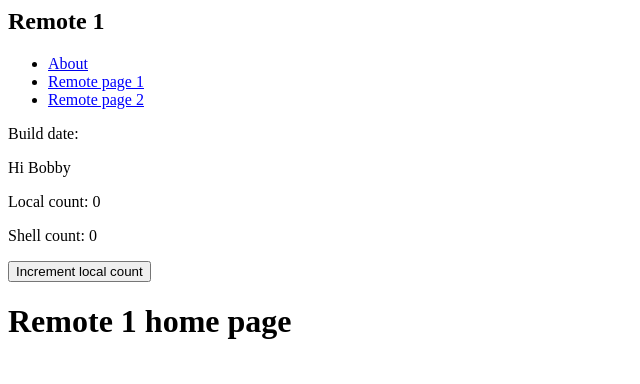
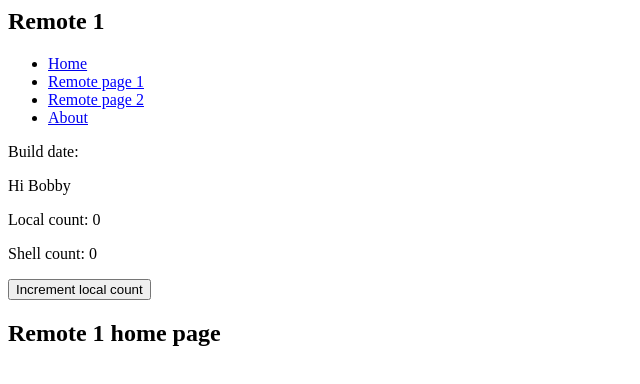
Before and after one commit to coryhouse/remote-1, a React app: page / in a window 1280 px wide. Shown: the top 384 px of the page, without its empty margins (0-640 px from the left). Built offline with nearby package versions, Linux system fonts and the light colour scheme.

Commit message:
fix layout

```diff
--- a/src/components/RemoteOne.tsx
+++ b/src/components/RemoteOne.tsx
@@ -29,13 +29,8 @@ export default function RemoteOne({
       <nav>
         <ul>
           <li>
-            <Link to={urls.about}>About</Link>
+            <Link to="">Home</Link>
           </li>
-          {location.pathname !== "/" && (
-            <li>
-              <Link to="/">Back to shell</Link>
-            </li>
-          )}
           <li>
             <Link style={{ color: "blue" }} to={baseUrl + "/page1"}>
               Remote page 1
@@ -46,6 +41,14 @@ export default function RemoteOne({
               Remote page 2
             </Link>
           </li>
+          <li>
+            <Link to={urls.about}>About</Link>
+          </li>
+          {location.pathname !== "/" && (
+            <li>
+              <Link to="/">Back to shell</Link>
+            </li>
+          )}
         </ul>
       </nav>
 
@@ -56,9 +59,9 @@ export default function RemoteOne({
       <button onClick={() => setCount(count + 1)}>Increment local count</button>
 
       <Routes>
-        <Route path="/" element={<h1>Remote 1 home page</h1>} />
-        <Route path="page1" element={<h1>Remote page 1</h1>} />
-        <Route path="page2" element={<h1>Remote page 2</h1>} />
+        <Route path="/" element={<h2>Remote 1 home page</h2>} />
+        <Route path="page1" element={<h2>Remote page 1</h2>} />
+        <Route path="page2" element={<h2>Remote page 2</h2>} />
         <Route path="*" element={<h1>404 - Remote 1 Page Not Found</h1>} />
       </Routes>
     </>
```
